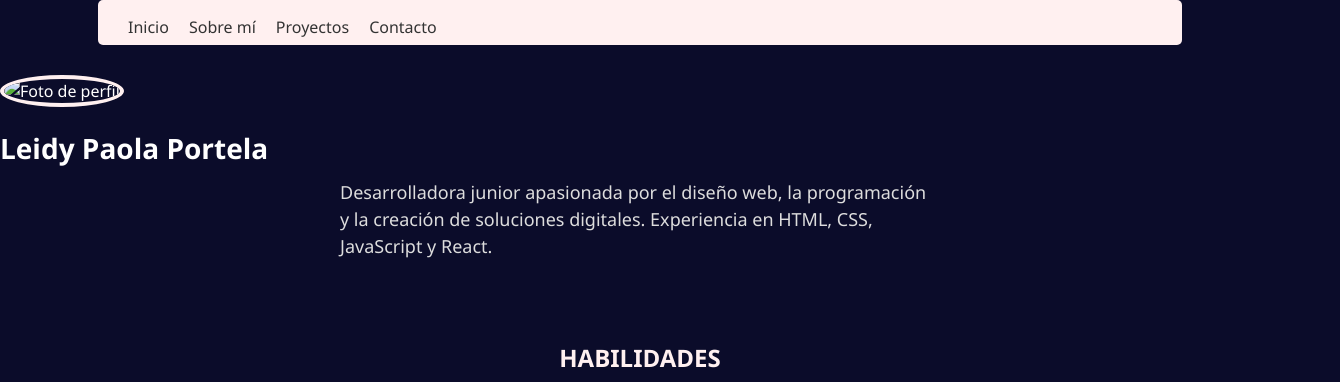
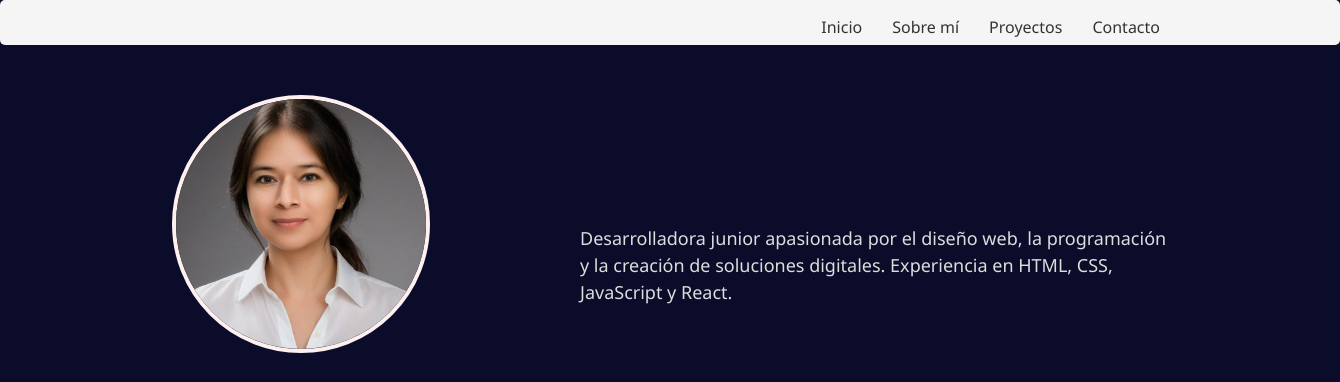
Before and after one commit to leidy08paola/portafolio1.0, a plain HTML site: page index.html in a window 1280 px wide. Shown: the top 382 px of the page, 1340 px wide, since content can reach past the window. Drawn offline with Linux system fonts and the light colour scheme.

Commit message:
se agregan y se repasan estilos

```diff
--- a/index.html
+++ b/index.html
@@ -19,27 +19,36 @@
       </ul>
     </nav>
   </header>
-    <img src="tu-foto.jpg" alt="Foto de perfil" class="perfil">
+
+  <section class="section-presentacion">
+    <div class="conte-fotoperfil">
+    <img src="img/foto -perfil.jpg" alt="Foto de perfil" class="perfil">
     <h1 class="nombre">Leidy Paola Portela</h1>
+  </div>
+    <div class="cont-habilidades">
     <p class="descripcion">
       Desarrolladora junior apasionada por el diseño web, la programación y la creación de soluciones digitales.
       Experiencia en HTML, CSS, JavaScript y React.
     </p>
-  </header>
+  </div>
+ </section>
+
 
   <!-- PROYECTOS -->
-  <section class="proyectos">
+  <article class="proyectos">
     <div class="cont-habilidades">
-      <h2> HABILIDADES</h2>
-
-      <img src="img/icons8-css3-48.png" alt="">
+      <h2  class="h2-habilidades"> HABILIDADES</h2>
+    <div class="cont-logosHabilidades">
       <img src="img/icons8-html-5-50.png" alt="">
       <img src="img/icons8-python-50.png" alt="">
       <img src="img/icons8-reaccionar-nativo-50.png" alt="">
       <img src="img/icons8-javascript-48.png" alt="">
+    </div>
 
-    </div>
-    <h2>Mis Proyectos</h2>
+   </div>
+
+   <div class="cont-proyectos">
+    <h2 class="h2-misProyectos">Mis Proyectos</h2>
     <div class="grid-proyectos">
       <div class="proyecto">
         <h3>Proyecto 1</h3>
@@ -58,7 +67,8 @@
         <p>Software de gestión de citas con enfoque en UX/UI.</p>
       </div>
     </div>
-  </section>
+    </div>
+  </article>
 
   <!-- FOOTER -->
   <footer>
--- a/style.css
+++ b/style.css
@@ -1,6 +1,6 @@
 
 
-/* ======= ESTILOS GENERALES ======= */
+
 body {
   margin: 0;
   font-family: 'Segoe UI', Tahoma, Geneva, Verdana, sans-serif;
@@ -13,30 +13,33 @@ h1, h2, h3 {
   margin: 0;
 }
 
-a {
-  color: #fff;
-  text-decoration: none;
-
+/*==========Diseño header==============*/
+.nav-links li {
+display: flex;
+margin-left: 10px;
+}
+header {
+  text-align: center;
+  padding: 40px 20px;
 }
 
+.barra-superior {
+  width: 100%;
+  height: 15px;
+  background-color: #fff0f0; /* rosa claro */
+  margin: 0 auto 30px auto;
+  border-radius: 5px;
+}
 
-/*paira alinearlo */
+.barra-superior nav {
+  display: flex;
+  justify-content: flex-end; /* oaso hacia  la derecha */
+  margin-right: 150px;
+}
 
 .barra-superior {
     background-color: #f5f5f5; /* color de fondo */
     padding: 15px 30px;
-  }
-
-  .barra-superior nav {
-    display: flex;
-    justify-content: space-between; /* logo a la izq, links a la der */
-    align-items: center;
-  }
-
-  .logo {
-    font-size: 24px;
-    font-weight: bold;
-    color: #333;
  }
 
  .nav-links {
@@ -45,41 +48,42 @@ a {
     gap: 20px; /* espacio entre links */
     margin: 0;
     padding: 0;
+
   }
-
   .nav-links a {
     text-decoration: none;
     color: #333;
     font-weight: 500;
   }
-
   .nav-links a:hover {
-    color: #0077ff; /* cambia de color al pasar el mouse */
+    color: #0077ff;
   }
 
 
-/* ======= HEADER ======= */
-header {
-  text-align: center;
-  padding: 40px 20px;
+
+
+/* ===========diseño de section========*/
+.section-presentacion{
+  display: flex;
+  justify-content: flex-end;
 }
 
-.barra-superior {
-  width: 80%;
-  height: 15px;
-  background-color: #fff0f0; /* rosa claro */
-  margin: 0 auto 30px auto;
-  border-radius: 5px;
+.conte-fotoperfil img {
+ margin-top: 20px;
+ display: flex;
+ margin-right: 150px;
+
 }
 
 .perfil {
-  width: 150px;
-  height: 150px;
-  border-radius: 50%;
+  width: 250px;   /* más grande */
+  height: 250px;  /* igual que width */
+  border-radius: 50%; /* mantiene el círculo */
   margin: 0 auto 20px auto;
-  object-fit: cover;
+  object-fit: cover; /* la imagen no se deforma */
   border: 4px solid #fff0f0;
 }
+
 
 .nombre {
   font-size: 28px;
@@ -92,15 +96,40 @@ header {
   color: #ddd;
   max-width: 600px;
   margin: 0 auto 40px auto;
+  margin-top: 150px;
+  margin-right: 100px;
 }
 
 /* ======= SECCIÓN PROYECTOS ======= */
+
+/* habilidades*/
+
+.cont-habilidades h2{
+     font-size: 15px;
+
+  }
+
+.cont-logosHabilidades img{
+  margin-left: 50px;
+}
+.h2-habilidades{
+  margin-top: 30px;
+
+}
+
+/*===========proyectos==========*/
 .proyectos {
+
+  background-color: aquamarine;
   text-align: center;
   padding: 40px 20px;
 }
+.h2-misProyectos{
+  margin-top: 50px;
+}
 
 .proyectos h2 {
+
   margin-bottom: 30px;
   color: #fff0f0;
 }
```
Also changed, not shown: img/foto -perfil.jpg (added). Lines whose indentation alone changed are shown as unchanged.
